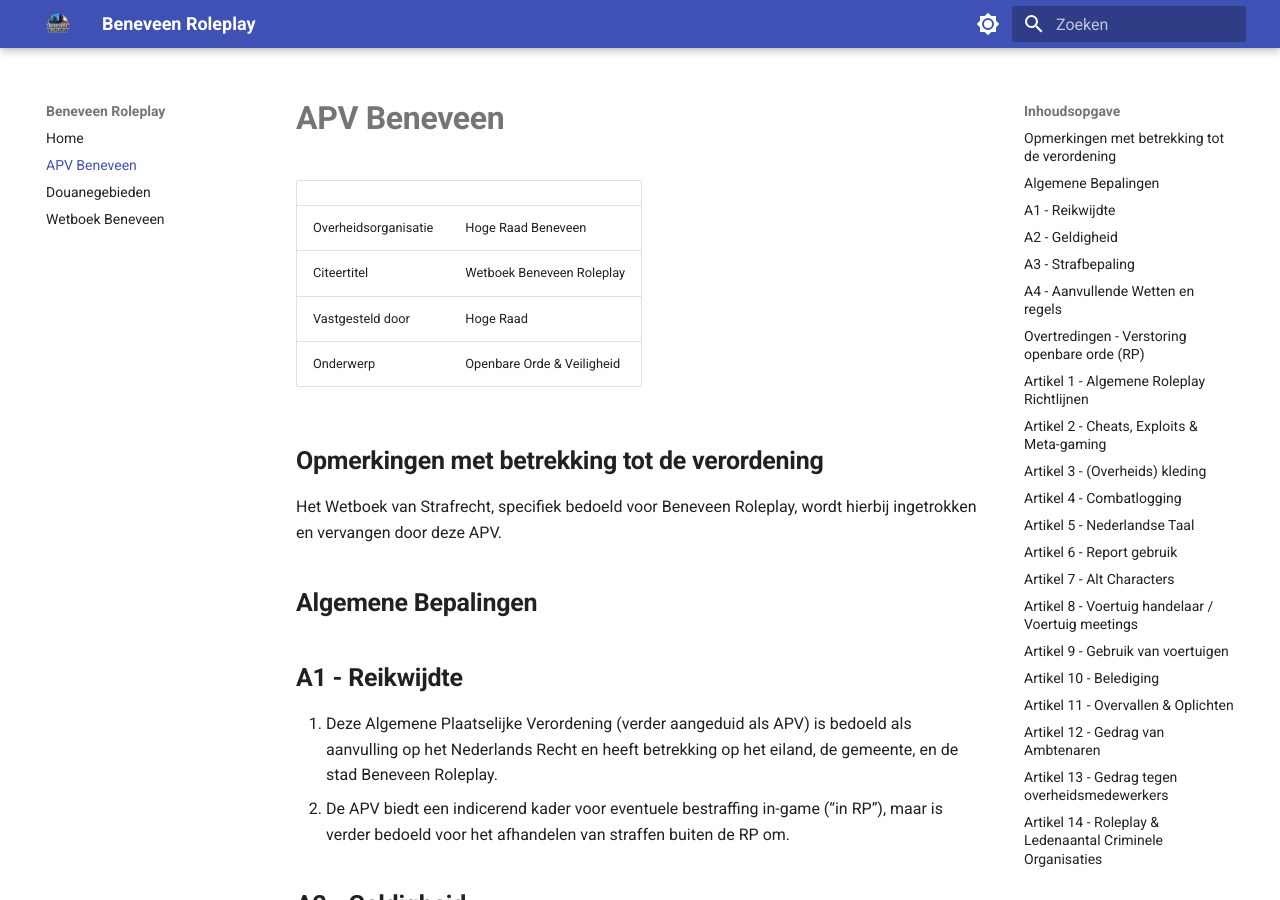
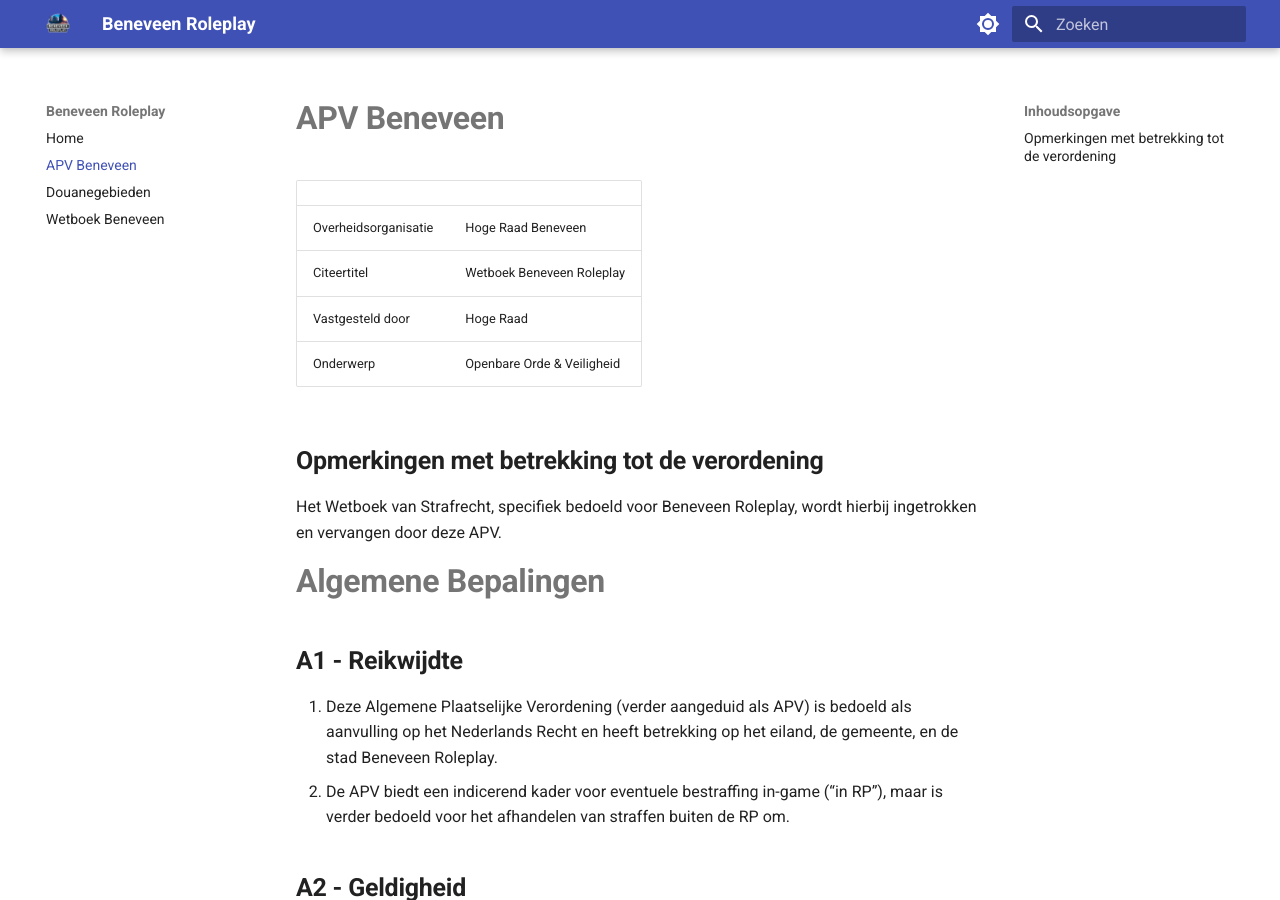
Before and after one commit to BeneveenRoleplay/wetboek, an MkDocs documentation site: the page built from docs/apv.md, in a window 1280 px wide and 900 px high. Built offline with MkDocs 1.6.1 and Material for MkDocs 9.7.7, drawn with Linux system fonts in a browser that asks for light colours.

```diff
--- a/docs/apv.md
+++ b/docs/apv.md
@@ -10,7 +10,7 @@
 ## **Opmerkingen met betrekking tot de verordening**
 Het Wetboek van Strafrecht, specifiek bedoeld voor Beneveen Roleplay, wordt hierbij ingetrokken en vervangen door deze APV.
 
-## **Algemene Bepalingen**
+# **Algemene Bepalingen**
 
 ## **A1 - Reikwijdte**
 1. Deze Algemene Plaatselijke Verordening (verder aangeduid als APV) is bedoeld als aanvulling op het Nederlands Recht en heeft betrekking op het eiland, de gemeente, en de stad Beneveen Roleplay.
@@ -52,7 +52,7 @@ Er kan door een stafflid gekozen worden om straffen te verhogen en/of te verlage
 
 <br>
 
-## **Overtredingen - Verstoring openbare orde (RP)**
+# **Overtredingen - Verstoring openbare orde (RP)**
 ## **Artikel 1 - Algemene Roleplay Richtlijnen**
 1. Het is verboden om een roleplay van zeer slechte kwaliteit uit te spelen, of roleplay verstorend gedrag te vertonen.
 2. Het is niet toegestaan om opzettelijk de roleplay zodanig te vormen dat er een oneerlijke of onrealistische draai aan het verhaal gegeven wordt, of de roleplay van de andere partij zelf invullen door een onrealistische dwang.
```
Also changed, not shown: docs/index.md (+1 -1 lines).
